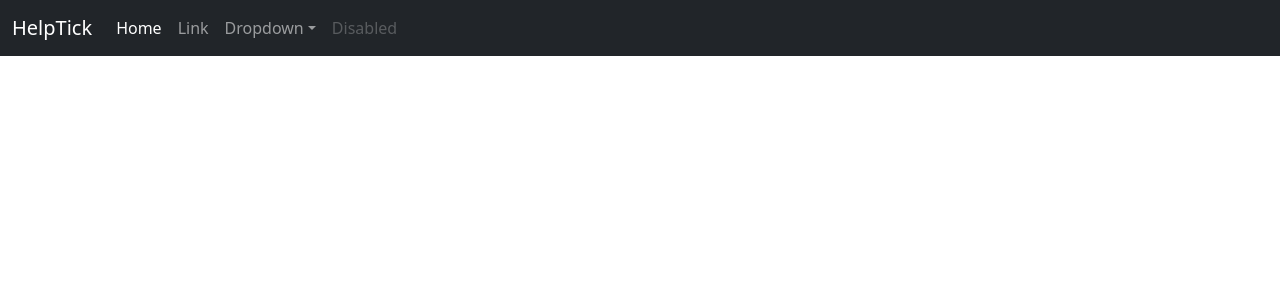
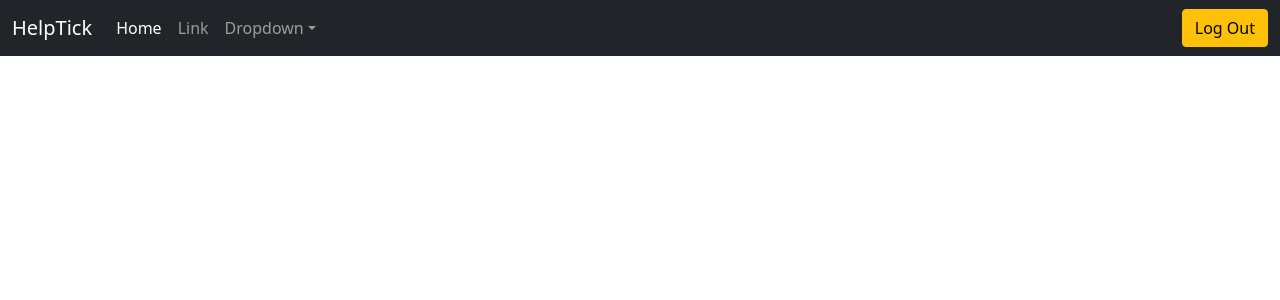
Before and after one commit to craig-grant630/HelpTick, a Django app: template templates/base.html in a window 1280 px wide. Shown: the top 300 px of the page. Run offline with Django 4.2, Linux system fonts and the light colour scheme; the template is opened without the code that fills it, so the values that code supplies are empty; some libraries are stand-ins or nearby versions.

Commit message:
Add log out functionality

```diff
--- a/dashboard/views.py
+++ b/dashboard/views.py
@@ -5,4 +5,4 @@ from django.contrib.auth.decorators import login_required
 def dashboard(request):
     user = request.user  # Get the currently logged-in user
     if user.is_customer:  # Check if the user is a customer
-        return render(request, 'dashboard/customer_dashboard.html', {'user': user})
+        return render(request, 'dashboard/customer_dashboard.html')
--- a/templates/accounts/base.html
+++ b/templates/accounts/base.html
@@ -37,8 +37,8 @@
                 </div>
                 {% endfor %}
             {% endif %}
-                {% block content %}
-                {% endblock content %}
+            {% block content %}
+            {% endblock content %}
             </div>
         </div>
     </div>
--- a/templates/base.html
+++ b/templates/base.html
@@ -37,9 +37,13 @@
                             <li><a href="" class="dropdown-item">Action</a></li>
                         </ul>
                     </li>
+                    {% if request.user.is_authenticated%}
                     <li class="nav-item">
-                        <a href="#" class="nav-link disabled" aria-disabled="true">Disabled</a>
+                        <a href="#" class="nav-link disabled" aria-disabled="true" tabindex="-1">{{request.user.email}}</a>
                     </li>
+                    {% endif %}
+                </ul>
+                <a href="{% url 'logout' %}" class="btn btn-warning">Log Out</a>
                 </ul>
 
             </div>
```
